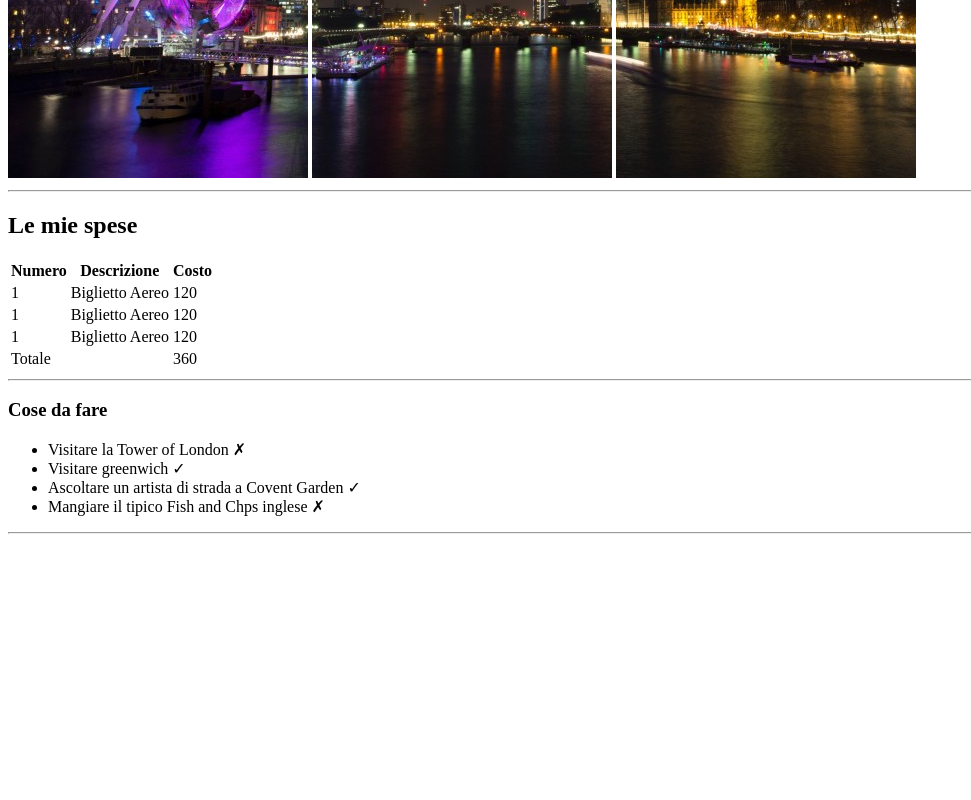
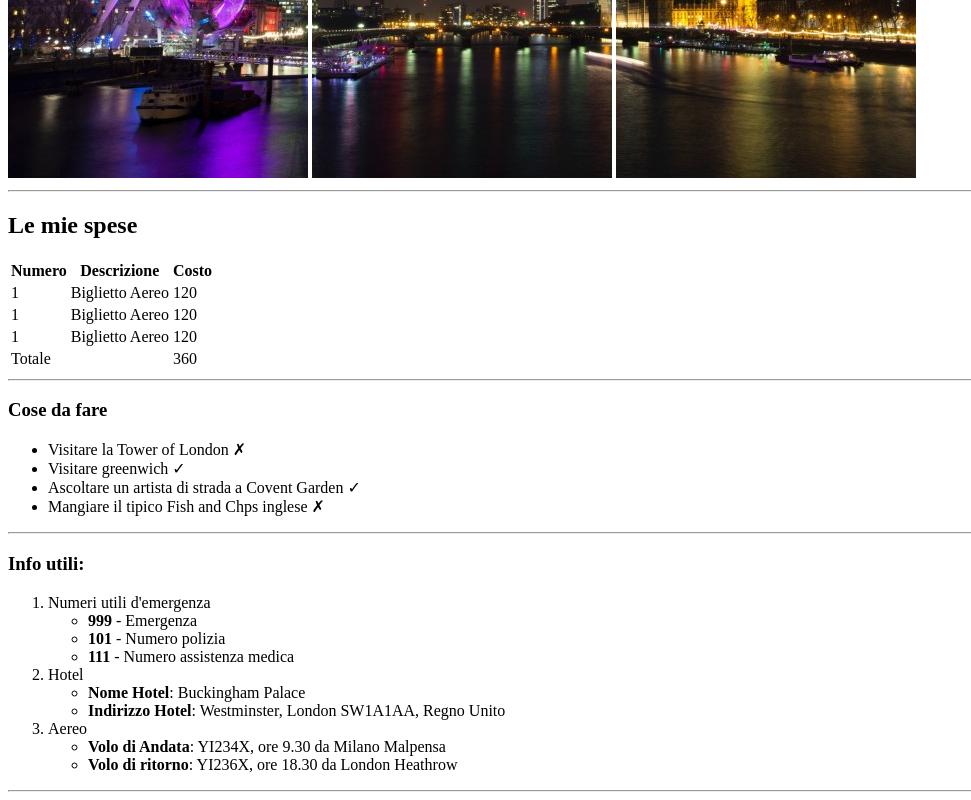
Before and after one commit to DarioEsposito89/html-london-trip, a plain HTML site: page index.html in a window 1280 px wide. Shown: the part 502-1302 px from the top of the page, without its empty margins (0-971 px from the left). Before the commit the page ends 1044 px from the top, so only its background shows below. Drawn offline with Linux system fonts and the light colour scheme.

Commit message:
inserito altro div con h3 ed elenco misto

```diff
--- a/index.html
+++ b/index.html
@@ -66,7 +66,35 @@
 
             <hr>
 
+            <div>
+                <h3>Info utili:</h3>
 
+                <ol>
+                    <li>Numeri utili d'emergenza
+                        <ul>
+                            <li><strong>999</strong> - Emergenza</li>
+                            <li><strong>101</strong> - Numero polizia</li>
+                            <li><strong>111</strong> - Numero assistenza medica</li>
+                        </ul>
+                    </li>
+
+                    <li>Hotel
+                        <ul>
+                            <li><strong>Nome Hotel</strong>: Buckingham Palace</li>
+                            <li><strong>Indirizzo Hotel</strong>: Westminster, London SW1A1AA, Regno Unito</li>
+                        </ul>
+                    </li>
+
+                    <li>Aereo
+                        <ul>
+                            <li><strong>Volo di Andata</strong>: YI234X, ore 9.30 da Milano Malpensa</li>
+                            <li><strong>Volo di ritorno</strong>: YI236X, ore 18.30 da London Heathrow</li>
+                        </ul>
+                    </li>
+                </ol>
+            </div>
+
+            <hr>
 
         </main>
 
```
